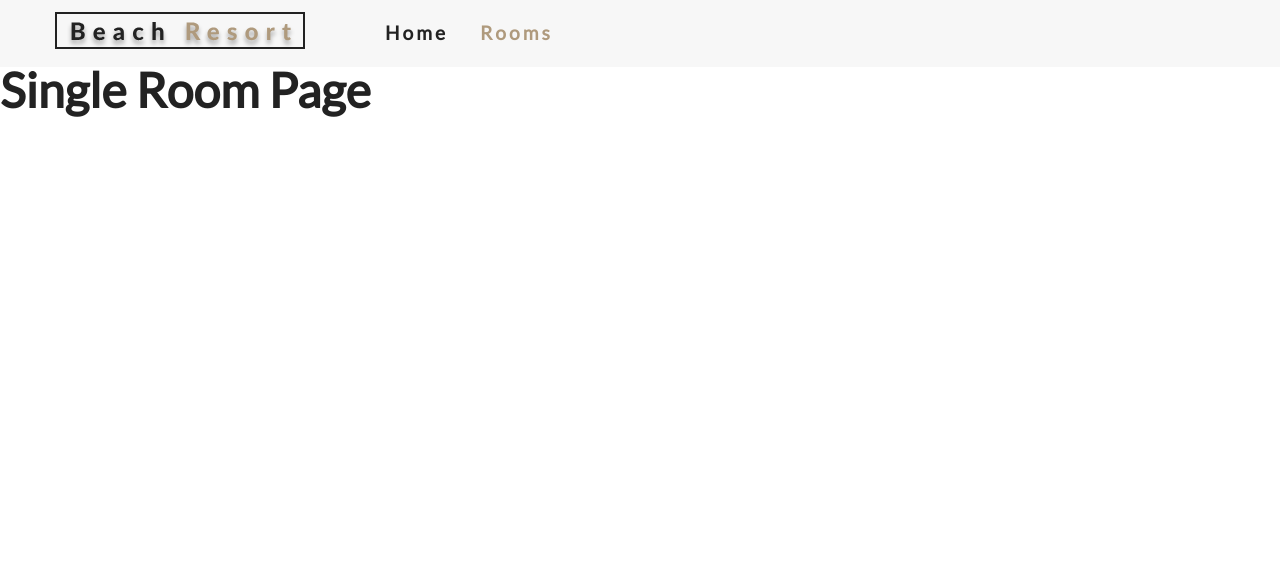
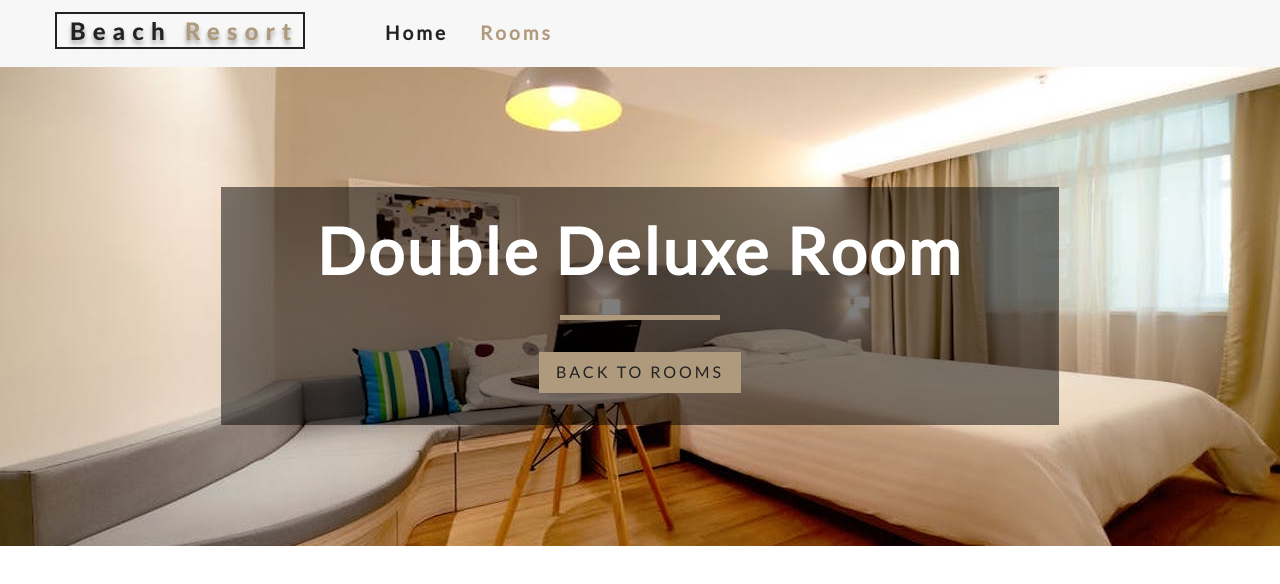
Before and after one commit to akash02-das/beach-resort, a React (Create React App) app: page /rooms/double-deluxe in a window 1280 px wide. Shown: the top 584 px of the page. Built offline with nearby package versions, Linux system fonts and the light colour scheme.

Commit message:
Single room hero

```diff
--- a/src/pages/SingleRoom.js
+++ b/src/pages/SingleRoom.js
@@ -1,31 +1,58 @@
 import React, { Component } from "react";
-import defaultBcg from '../images/room-2.jpeg';
-import Hero from '../components/Hero';
-import Banner from '../components/Banner';
-import {Link} from 'react-router-dom';
-import {RoomContext} from '../context';
+import defaultBcg from "../images/room-2.jpeg";
+import Hero from "../components/Hero";
+import Banner from "../components/Banner";
+import { Link } from "react-router-dom";
+import { RoomContext } from "../context";
 
 class SingleRoom extends Component {
-  constructor(props){
+  constructor(props) {
     super(props);
     // console.log(props);
 
     this.state = {
       slug: this.props.match.params.slug,
-      defaultBcg
-    }
+      defaultBcg,
+    };
   }
 
   static contextType = RoomContext;
 
   render() {
-    const {getRoom} = this.context;
+    const { getRoom } = this.context;
     const room = getRoom(this.state.slug);
-    console.log(room);
+
+    if (!room) {
+      return (
+        <div className="error">
+          <h3>no such room could be found...</h3>
+          <Link to="/rooms" className="btn-primary">
+            back to rooms
+          </Link>
+        </div>
+      );
+    }
+
+    const {
+      name,
+      description,
+      capacity,
+      size,
+      price,
+      extras,
+      breakfast,
+      pets,
+      images,
+    } = room;
+
     return (
-      <div>
-        <h1>Single Room Page</h1>
-      </div>
+      <Hero hero="roomsHero">
+        <Banner title={`${name} room`}>
+          <Link to="/rooms" className="btn-primary">
+            back to rooms
+          </Link>
+        </Banner>
+      </Hero>
     );
   }
 }
```
Also changed, not shown: 1 other file (tests, documents, lock files or other folders).
